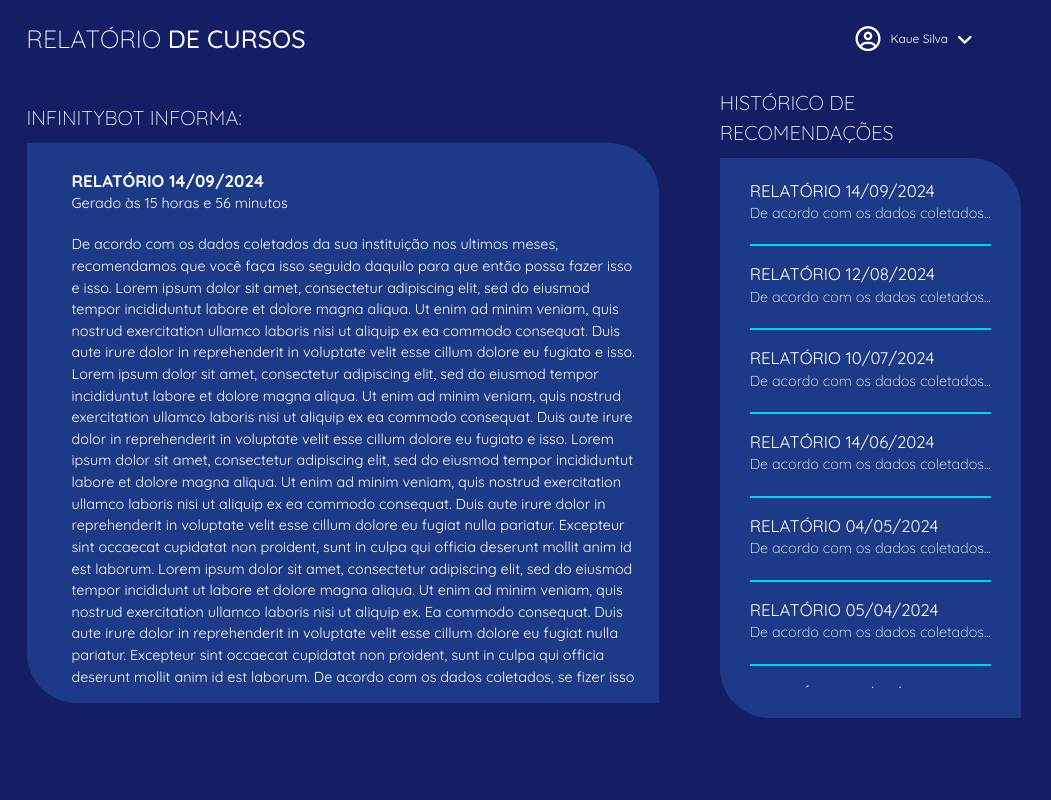
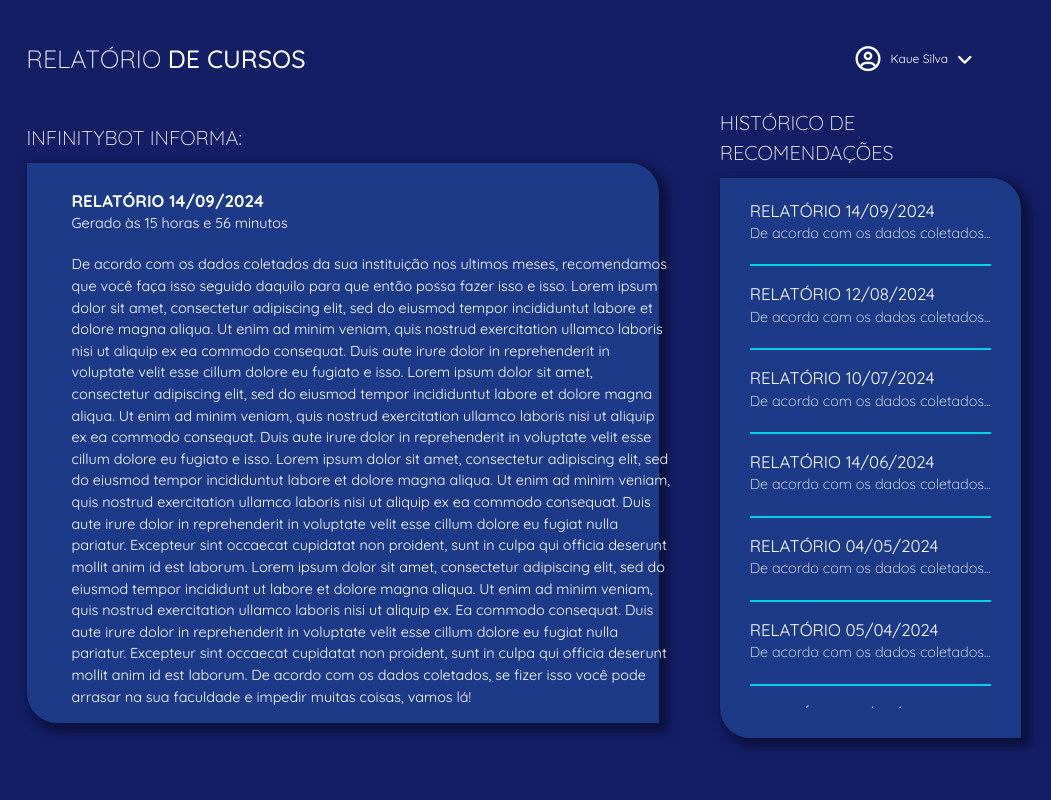
Before and after one commit to Infinity-Solutions-INC/institucional-infinitySolutions, a website: page public/dashboard/relatorio_ia.html in a window 1280 px wide. Shown: the full height of the page, 229-1280 px from the left. Drawn offline with Linux system fonts and the light colour scheme.

Commit message:
adicionei o estilo da classe criada para o box-shadow, adicionei estilo para a tag main alterei o estilo do container de conteudo do container esquerdo

```diff
--- a/public/css/dash.css
+++ b/public/css/dash.css
@@ -150,7 +150,6 @@ body {
 .title {
     font-weight: 300;
     font-size: 25px;
-    /* margin-right: 400px; */
 }
 
 .title span {
@@ -159,6 +158,11 @@ body {
 
 .upper-bar .username {
     font-size: 12px;
+}
+
+main {
+    margin-top: 20px;
+    width: 100%;
 }
 
 .page-content .container-content{
@@ -179,11 +183,7 @@ body {
     background-color: #1C3A87;
     font-size: 0.9rem;
     padding: 10px 30px 30px 30px;
-    border-radius: 0 50px;
-}
-
-.left-container .container-content {
-    padding-right: 60px;
+    border-radius: 0 30px;
 }
 
 .right-container .container-content {
@@ -199,3 +199,7 @@ body {
     width: 105%;
     height: 100%;
 }
+
+.bxshadow-container {
+    box-shadow: 5px 5px 10px 4px #0c123e;
+}
```
